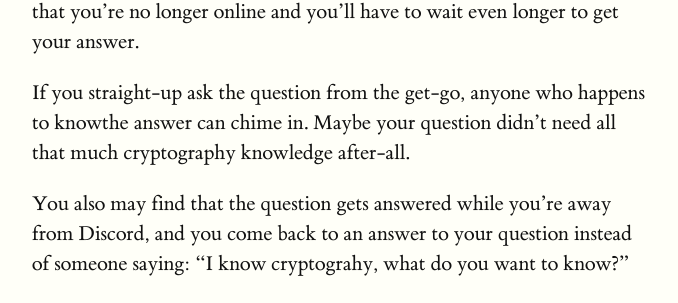
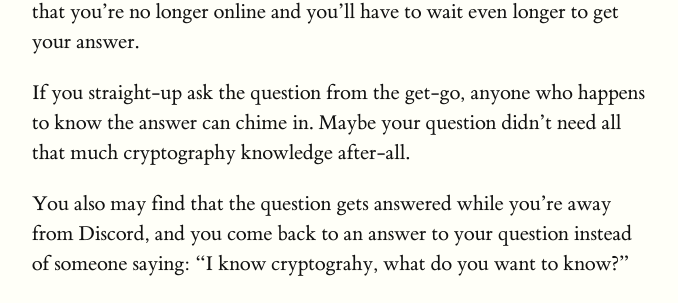
Before and after one commit to progdisc/progdisc.github.io, a Jekyll site: the page built from faq.md, in a window 1280 px wide. Shown: the part 1324-1627 px from the top of the page, without its empty margins (128-806 px from the left). Built offline with Jekyll 4.4.1, drawn with Linux system fonts in a browser that asks for light colours; our own code applies the rules of GitHub Pages for plain Markdown files.

Commit message:
Missing space.

```diff
--- a/faq.md
+++ b/faq.md
@@ -45,7 +45,7 @@ someone gets around to answering you. When they do, it could be that you're no
 longer online and you'll have to wait even longer to get your answer.
 
 If you straight-up ask the question from the get-go, anyone who happens to
-knowthe answer can chime in. Maybe your question didn't need all that much
+know the answer can chime in. Maybe your question didn't need all that much
 cryptography knowledge after-all.
 
 You also may find that the question gets answered while you're away from
```
